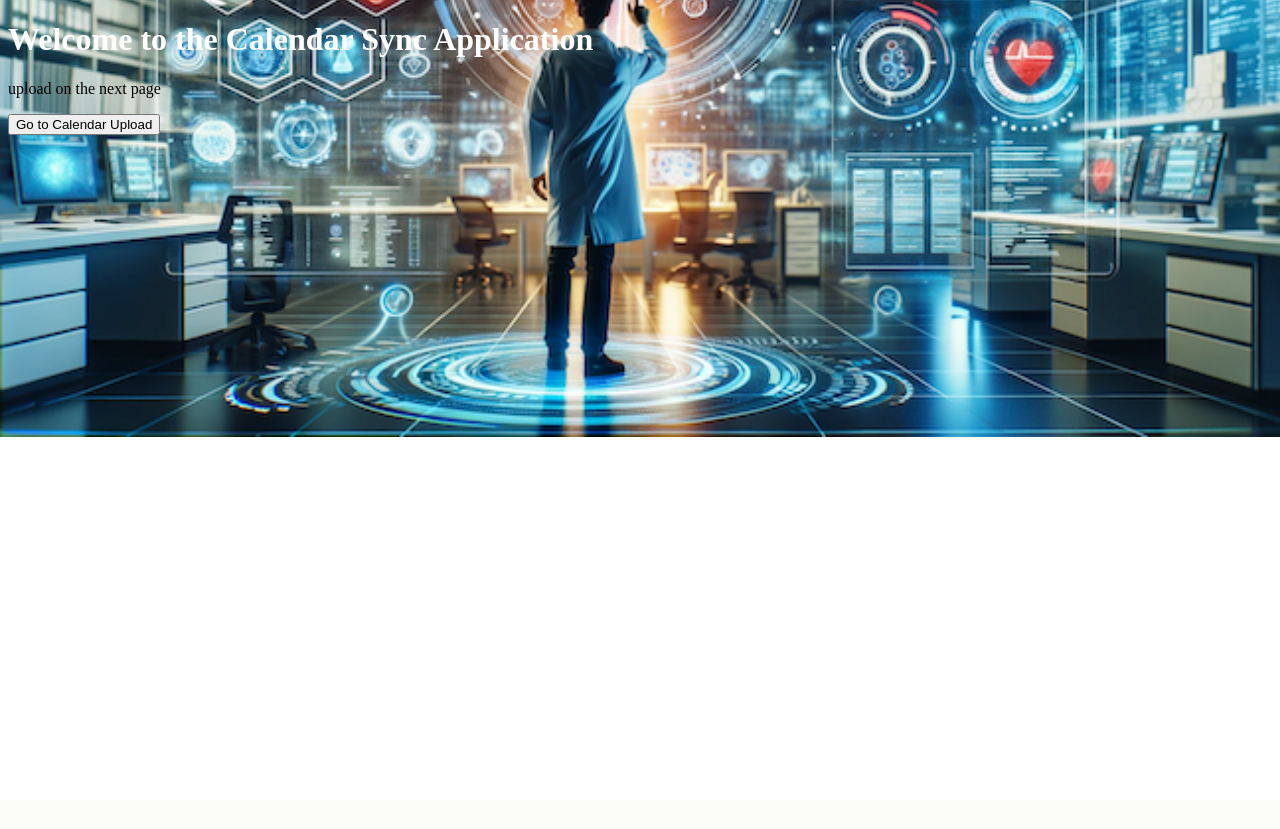
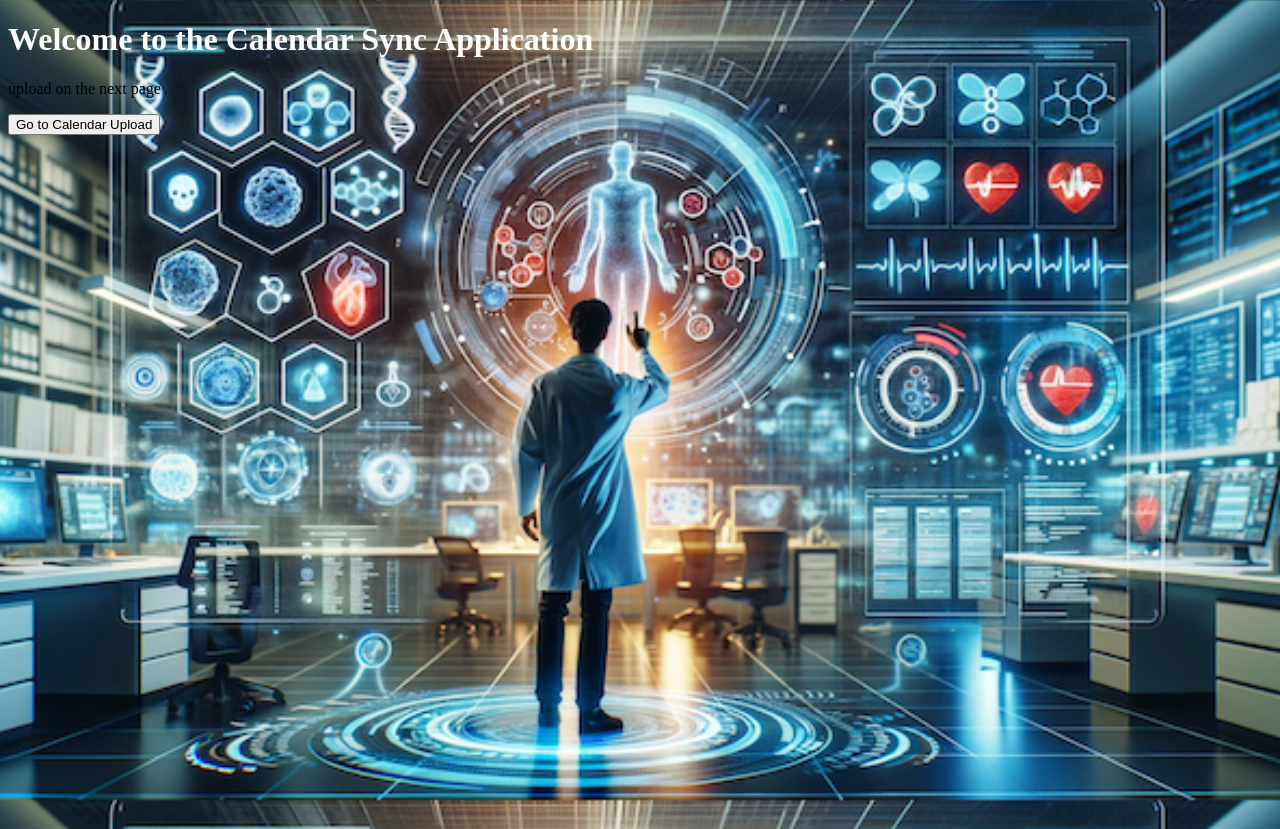
Before and after one commit to garymdmd/pyWeb, a Flask app: page / in a window 1280 px wide. Before the commit the page ends 437 px from the top, so only its background shows below. Run offline with Flask 3, Linux system fonts and the light colour scheme.

Commit message:
bkg adjust

```diff
--- a/static/css/main.css
+++ b/static/css/main.css
@@ -21,3 +21,11 @@
 .upload-body h1 {
     color: #00FF00; /* This is a bright green color in hex */
 }
+.index-body, .upload-body {
+    min-height: 100vh; /* vh is the viewport height */
+    /* Your existing styles */
+}
+.index-body, .upload-body {
+    background-attachment: fixed;
+    /* Your existing styles */
+}
```
